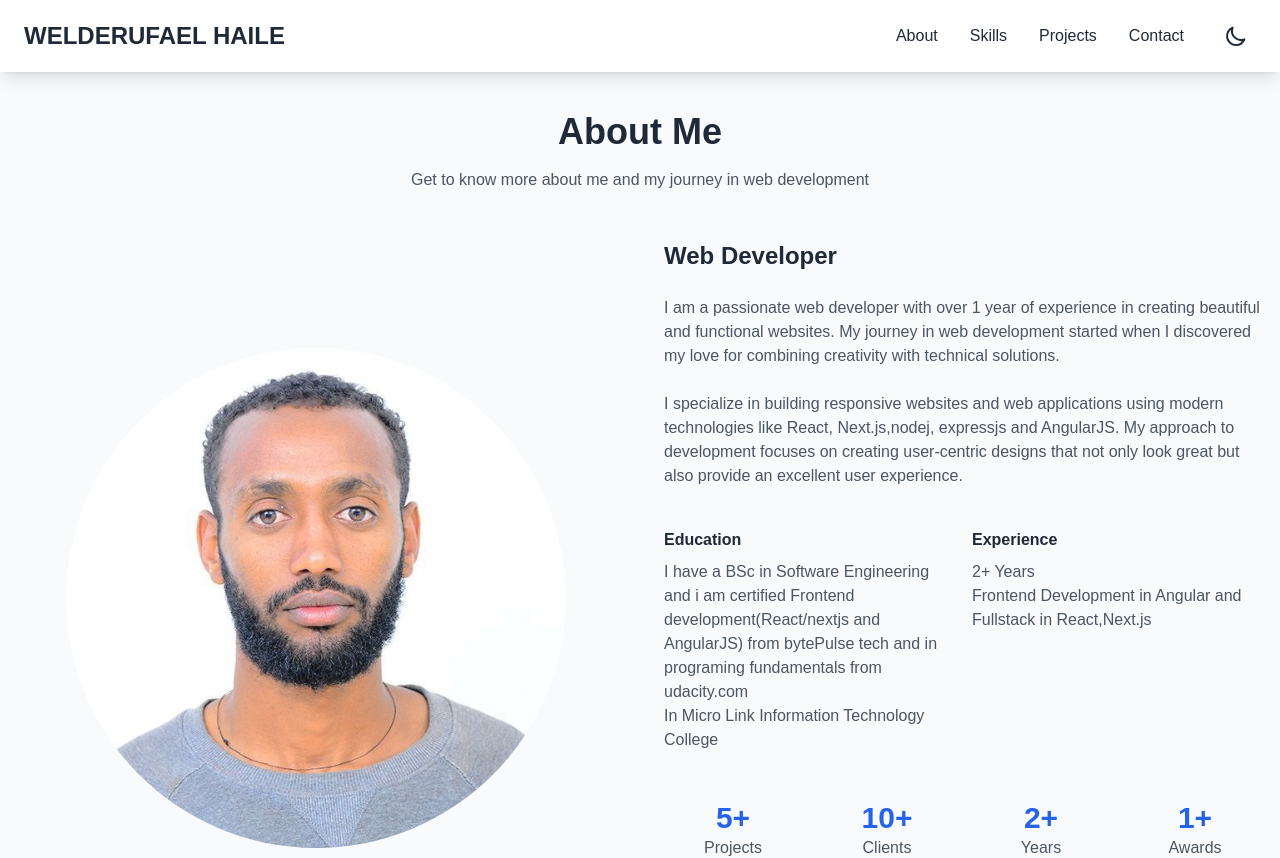
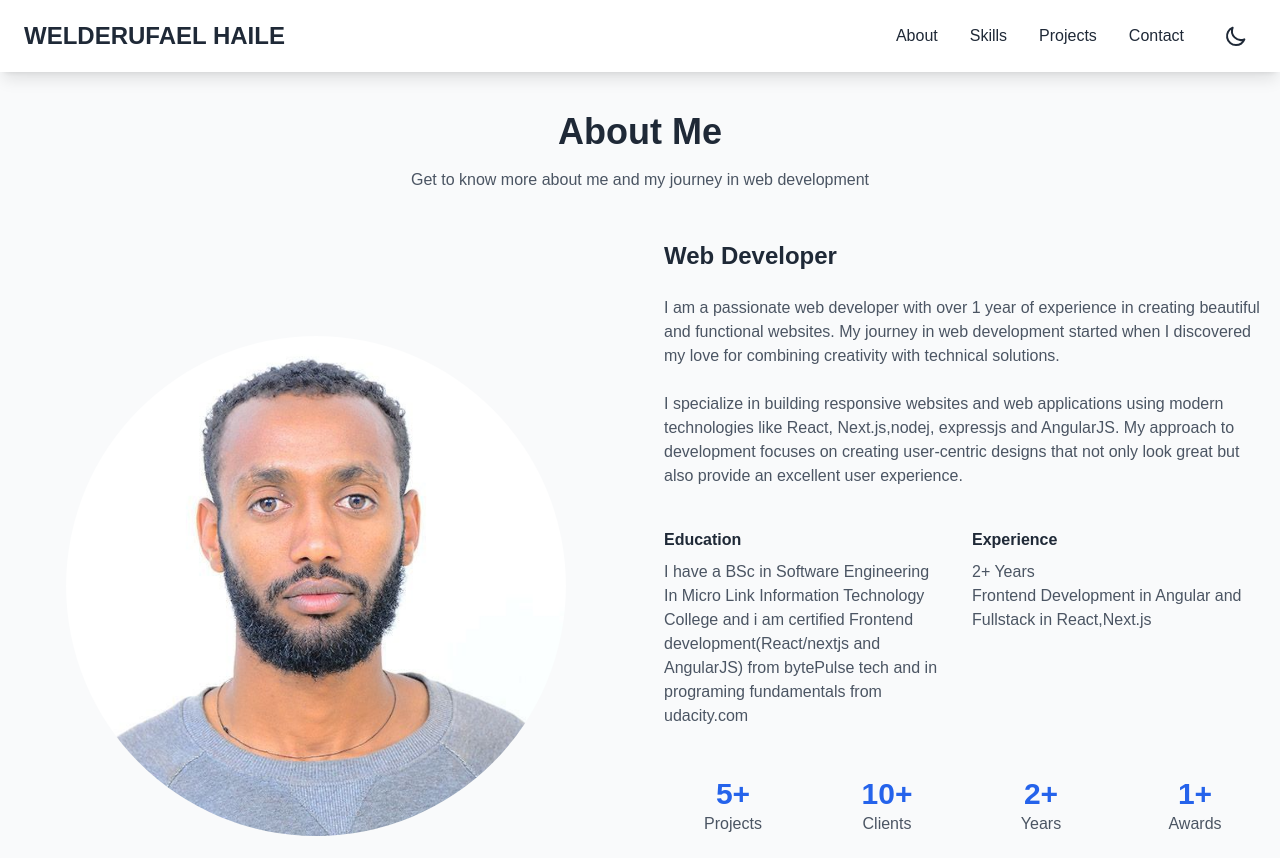
Before and after one commit to Welderufael-Haile/next-portifolio, a Next.js app: page /pages/about in a window 1280 px wide. Shown: the top 858 px of the page. Built offline with nearby package versions, Linux system fonts and the light colour scheme.

Commit message:
update about page

```diff
--- a/app/pages/about/About.js
+++ b/app/pages/about/About.js
@@ -71,11 +71,10 @@ const About = () => {
                                 </h4>
                                 <p className="text-gray-600 dark:text-gray-300">
                                     I have a BSc in Software Engineering
+                                    <br />
+                                    In Micro Link Information Technology College
                                     and i am certified Frontend development(React/nextjs and AngularJS) from bytePulse tech and
                                      in programing fundamentals from udacity.com
-
-                                    <br />
-                                    In Micro Link Information Technology College
                                 </p>
                             </div>
                             <div>
```
